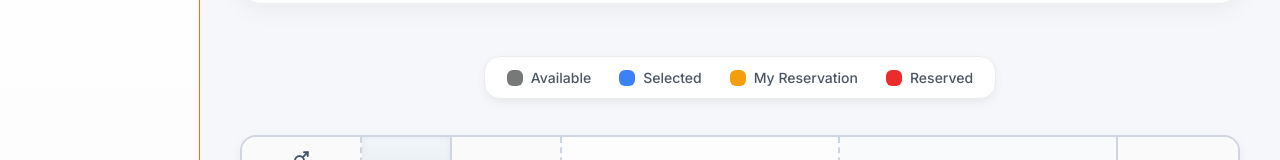
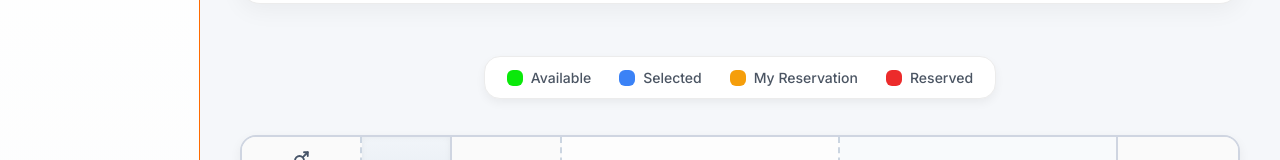
Before and after one commit to AliFindikoglu/reservation-system, a React (Vite) app in the folder frontend/: page / in a window 1280 px wide. Shown: the part 195-355 px from the top of the page. Built offline with nearby package versions, Linux system fonts and the light colour scheme; no server answers.

Commit message:
available rengi yeşile değiştirildi.

```diff
--- a/frontend/src/components/SeatGrid/SeatGrid.jsx
+++ b/frontend/src/components/SeatGrid/SeatGrid.jsx
@@ -145,7 +145,7 @@ function SeatGrid({
       </div>
 
       {/* ALT PENCERE DUVARI */}
-      <div className="window-wall">WİNDOWS</div>
+      <div className="window-wall">WINDOWS</div>
     </div>
   );
 }
--- a/frontend/src/components/SeatLegend/SeatLegend.css
+++ b/frontend/src/components/SeatLegend/SeatLegend.css
@@ -37,7 +37,7 @@
 
 /* Available */
 .legend-color.available{
-    background:#777978;
+    background:#0ae90a;
 }
 
 /* Selected */
```
